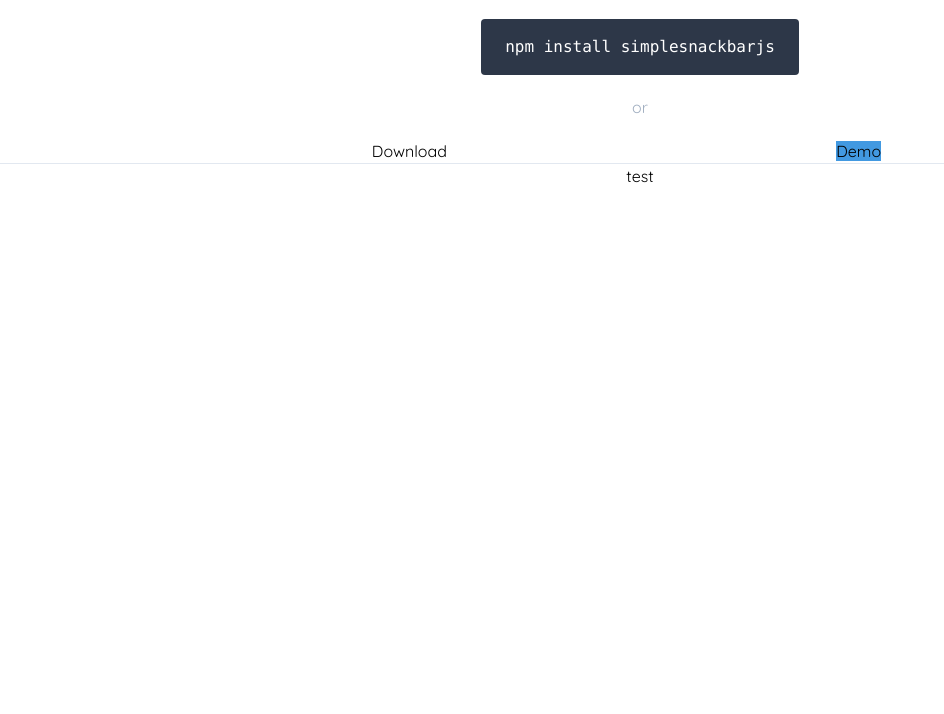
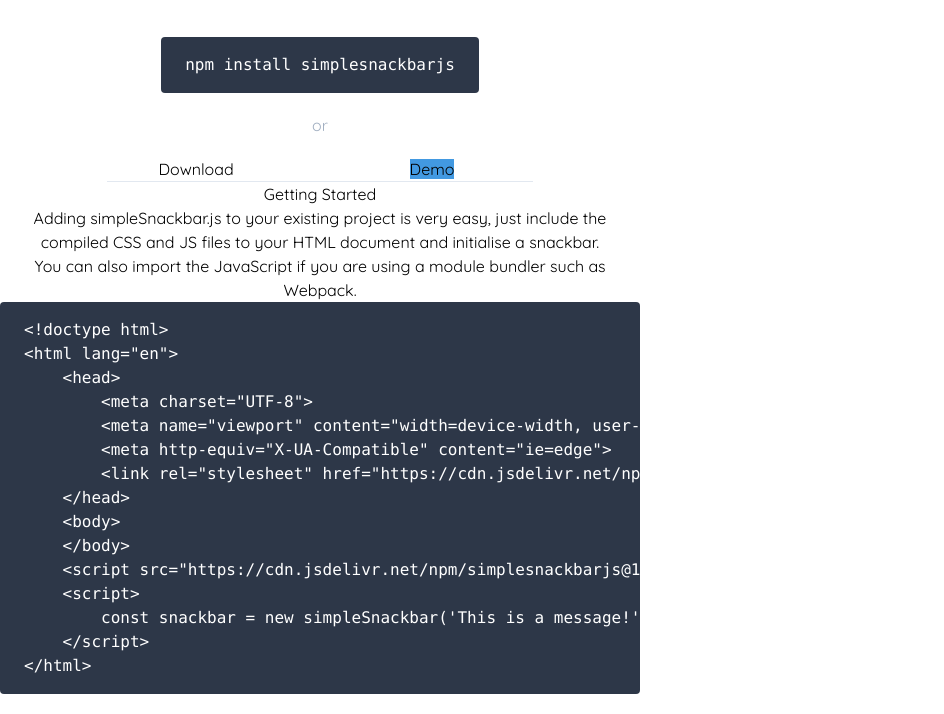
Before and after one commit to tomhrtly/simpleSnackbar.js, a website: page docs/index.html in a window 1280 px wide. Shown: the part 111-825 px from the top of the page, without its empty margins (0-944 px from the left). Before the commit the page ends 800 px from the top, so only its background shows below. Drawn offline with Linux system fonts and the light colour scheme; files that its build step writes are made by us from their sources.

Commit message:
Add getting started

```diff
--- a/docs/index.html
+++ b/docs/index.html
@@ -10,8 +10,8 @@
     </head>
     <body class="font-body">
         <section class="section">
-            <div class="container text-center">
-                <h1 class="text-4xl text-red font-medium mb-3">simpleSnackbar.js</h1>
+            <div class="container lg:w-1/2 text-center">
+                <h1 class="text-4xl lg:text-5xl text-red font-medium mb-3">simpleSnackbar.js</h1>
                 <p class="mb-10">A tiny and accessible toast/snackbar ES6 JavaScript plugin.</p>
                 <div class="flex justify-center -m-4">
                     <div class="flex-none p-4">
@@ -29,10 +29,29 @@
                 </div>
             </div>
         </section>
-        <hr>
+        <div class="container lg:w-1/2">
+            <hr class="w-2/3 mx-auto">
+        </div>
         <section class="section">
-            <div class="container text-center">
-                test
+            <div class="container lg:w-1/2 text-center">
+                <h2 class="title">Getting Started</h2>
+                <p>Adding simpleSnackbar.js to your existing project is very easy, just include the compiled CSS and JS files to your HTML document and initialise a snackbar.</p>
+                <p>You can also import the JavaScript if you are using a module bundler such as Webpack.</p>
+                <pre class="bg-gray-800 text-white rounded py-4 px-6 mb-5 text-left"><code>&#x3C;!doctype html&#x3E;
+&#x3C;html lang=&#x22;en&#x22;&#x3E;
+    &#x3C;head&#x3E;
+        &#x3C;meta charset=&#x22;UTF-8&#x22;&#x3E;
+        &#x3C;meta name=&#x22;viewport&#x22; content=&#x22;width=device-width, user-scalable=no, initial-scale=1.0, maximum-scale=1.0, minimum-scale=1.0&#x22;&#x3E;
+        &#x3C;meta http-equiv=&#x22;X-UA-Compatible&#x22; content=&#x22;ie=edge&#x22;&#x3E;
+        &#x3C;link rel=&#x22;stylesheet&#x22; href=&#x22;https://cdn.jsdelivr.net/npm/simplesnackbarjs@1.0.0/dist/simpleSnackbar.min.css&#x22;&#x3E;
+    &#x3C;/head&#x3E;
+    &#x3C;body&#x3E;
+    &#x3C;/body&#x3E;
+    &#x3C;script src=&#x22;https://cdn.jsdelivr.net/npm/simplesnackbarjs@1.0.0/dist/simpleSnackbar.min.js&#x22;&#x3E;&#x3C;/script&#x3E;
+    &#x3C;script&#x3E;
+        const snackbar = new simpleSnackbar(&#x27;This is a message!&#x27;).show();
+    &#x3C;/script&#x3E;
+&#x3C;/html&#x3E;</code></pre>
             </div>
         </section>
         <script src="assets/dist/js/main.js"></script>
```
